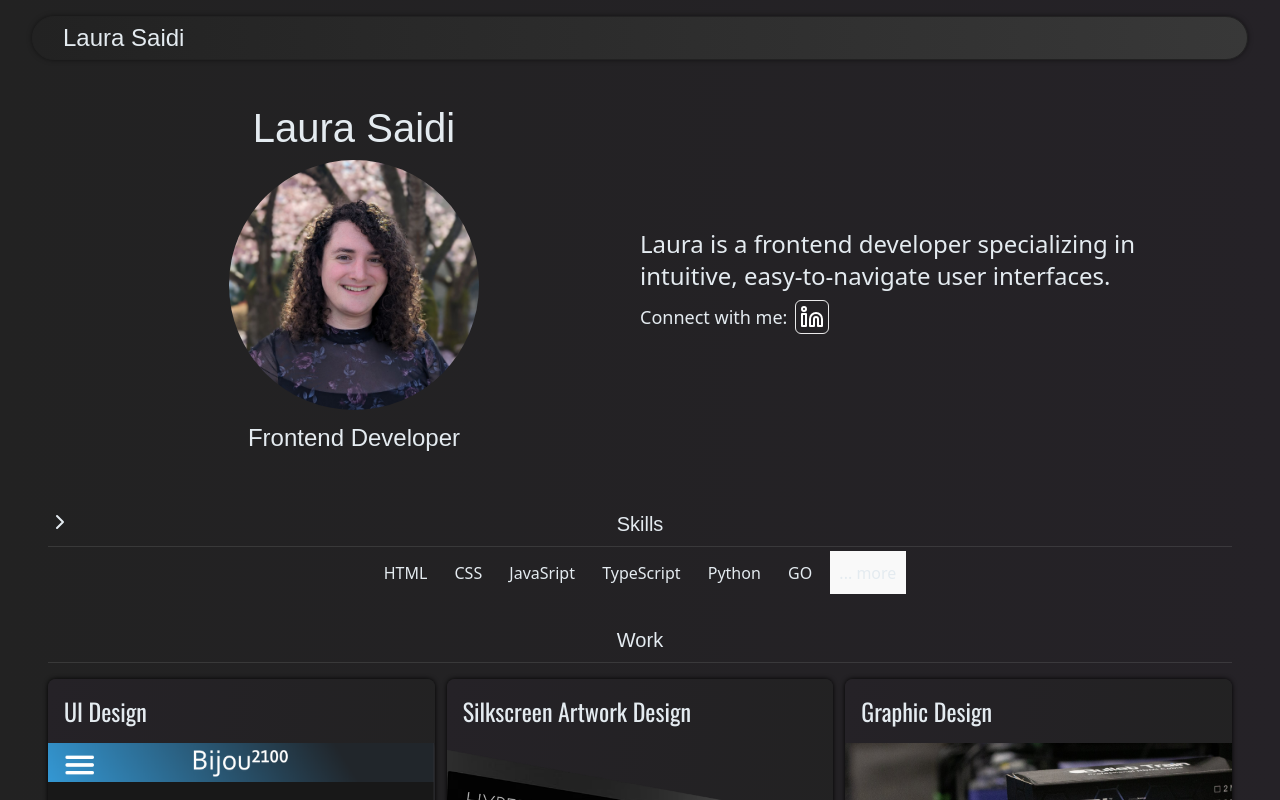
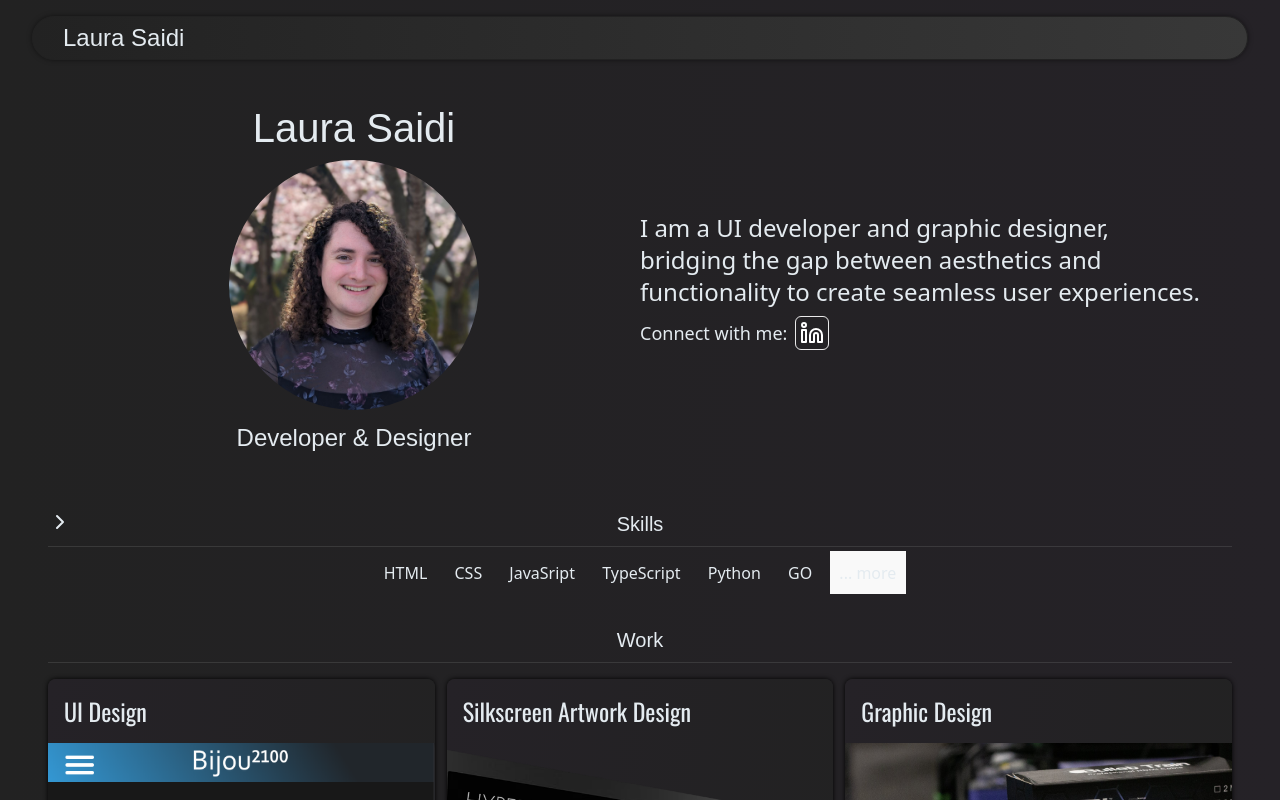
Before and after one commit to lizardlaura/portfolio-project, a React (Create React App) app: page / in a window 1280 px wide. Shown: the top 800 px of the page. Built offline with nearby package versions, Linux system fonts and the light colour scheme; a web font is replaced by a local one.

Commit message:
Updated description

```diff
--- a/src/components/HeroBanner.tsx
+++ b/src/components/HeroBanner.tsx
@@ -16,7 +16,7 @@ const HeroBanner = () => {
             <img src={hero} alt='Laura' />
           </div>
           <span className="chosen-font text-2xl">
-            Frontend Developer
+            Developer & Designer
           </span>
 
 
@@ -24,8 +24,7 @@ const HeroBanner = () => {
         </div>
         <div className="grid gap-2">
           <p className="md:text-2xl text-lg md:pr-6">
-            Laura is a frontend developer specializing in intuitive,
-            easy-to-navigate user interfaces.
+            I am a UI developer and graphic designer, bridging the gap between aesthetics and functionality to create seamless user experiences.
           </p>
           <div className="flex gap-2 items-center">
             <span className="text-lg">Connect with me:</span>
```
